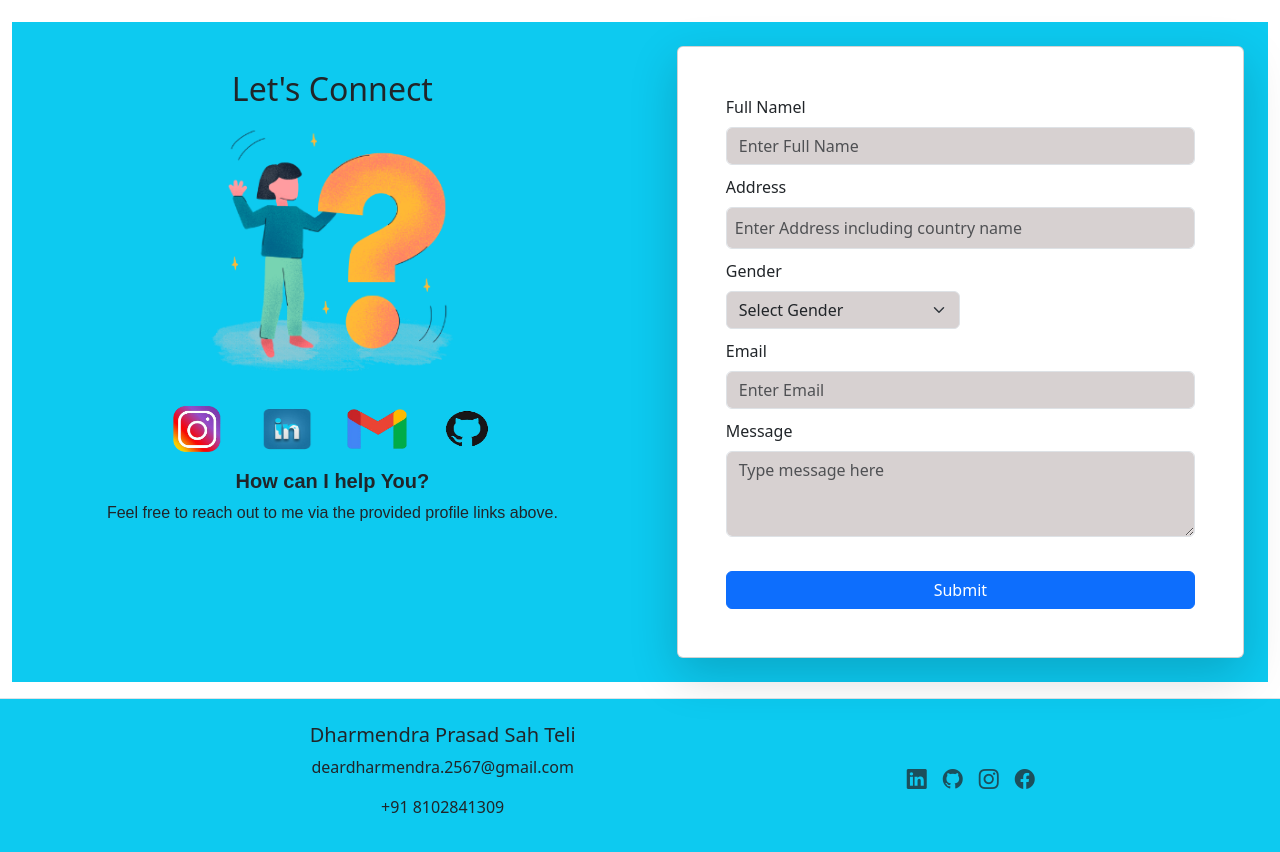
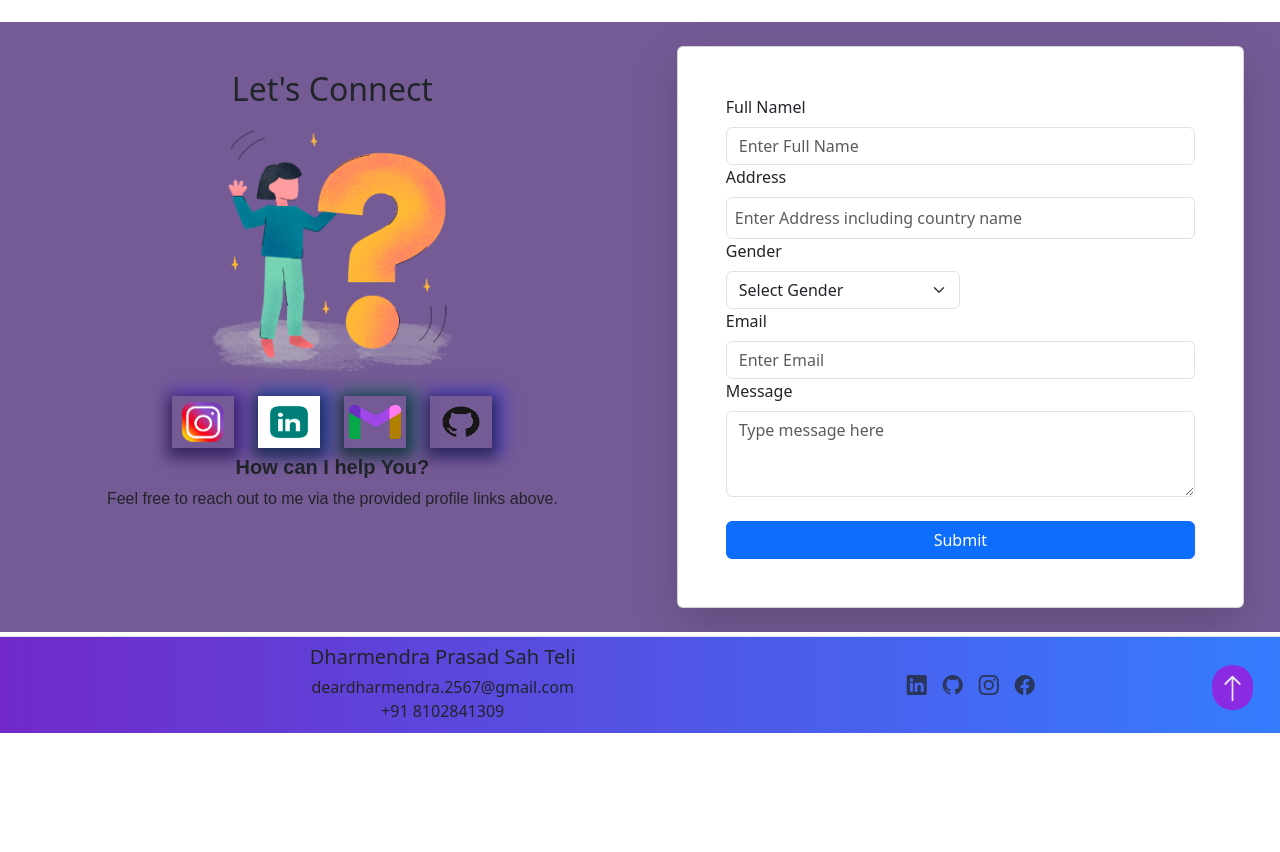
Before and after one commit to Dharmendra2567/DharmendraSah, a React (Create React App) app: page / in a window 1280 px wide. Shown: the part 1820-2672 px from the top of the page. After the commit the page ends 2553 px from the top, so only its background shows below. Built offline with nearby package versions, Linux system fonts and the light colour scheme.

Commit message:
transition added

```diff
--- a/src/MyRoutes.js
+++ b/src/MyRoutes.js
@@ -7,6 +7,7 @@ import AllQuotes from "./AllQuotes";
 import { Contact } from "./pages/Contact";
 import About from "./pages/About";
 import { Footer } from "./components/Footer";
+import ProjectSection from "./components/ProjectSection";
 
 const MyRoutes=()=>{
     return(
@@ -19,6 +20,9 @@ const MyRoutes=()=>{
                 <Route path="/contact" element={<Contact/>}/>
                 <Route path="/about" element={<About/>}/>
                 {/* <Route path="/footer" element={<Footer/>}/> */}
+
+                <Route path="/nav" element={<Navbar/>}/>
+                <Route path="/project" element={<ProjectSection/>}/>
              </Routes>
             </BrowserRouter>
         </>
--- a/src/components/AboutSection.js
+++ b/src/components/AboutSection.js
@@ -1,15 +1,38 @@
-import React from 'react'
+import React, { useEffect, useRef } from 'react'
 import { Link } from 'react-router-dom'
+import { observeIntersection } from '../utility/userInterfaceObserver'
 
 const AboutSection = () => {
+    const h1Ref =useRef(null)
+    const pRef = useRef(null)
+    const h2Ref = useRef(null)
+    const p1Ref = useRef(null);
+    const p2Ref  = useRef(null)
+    const p3Ref = useRef(null)
+    const p4Ref = useRef(null)
+    const p5Ref  = useRef(null)
+     const moveUpRef = useRef(null);
+
+
+    useEffect(()=>{
+        observeIntersection([h1Ref,pRef,h2Ref,p1Ref,p2Ref,p3Ref,p4Ref,p5Ref, moveUpRef]);
+    },[]);
+
+    function scrollToTop() {
+        window.scrollTo({
+            top: 0,
+            behavior: 'smooth',
+        });
+    }
   return (
    <>
-     <iv className="row text-center">
+     <div className="row text-center">
 
 <div className='about d-flex flex-column align-items-center justify-content-center '></div>
-<h1 className='header-text py-3'>Software Enginner</h1>
+<h1  className='header-text py-3 h1' ref={h1Ref}>Software Enginner</h1>
+<div className='ptext' ref={pRef}>
 <p className="about-text para-text text-lg-center">
-    Hello, I’m Dharmendra Sah, a 5th-semester B.Tech student in Computer Science at Lovely Professional University, Punjab. I specialize in Full Stack Development.
+    Hello, I’m Dharmendra Sah, a B.Tech student in Computer Science at Lovely Professional University, Punjab. I specialize in Full Stack Development.
 </p>
 
 <p className="about-text para-text text-lg-center">
@@ -19,15 +42,16 @@ const AboutSection = () => {
 <p className="about-text para-text text-lg-center">
     I excel in Full Stack web and app development, using technologies like MERN and Flutter. Scroll down to see my journey.
 </p>
+</div>
 
-</iv>
+</div>
 <div className='row'>
-<h1 className='header-text text-center py-3'>Software Engineer Journey</h1>
+<h1 className='header-text text-center py-3 h2' ref={h2Ref}>Software Engineer Journey</h1>
 <div className='d-flex flex-lg-nowrap flex-wrap'>
     <div className='journey '>
         <div className='journey-icon '></div>
 
-        <div className='journey-item flex item'>
+        <div className='journey-item flex item p1' ref={p1Ref}>
             <div className='d-flex w-100 flex-lg-nowrap flex-wrap'>
                 <div className='journey-content flex-item w-100' style={{ borderLeft: 'none', }}>
                     <h5 style={{ fontFamily: "'Montserrat', sans-serif", fontWeight: '700' }}>Higher Education</h5>
@@ -45,7 +69,7 @@ const AboutSection = () => {
             </div>
         </div>
         {/* //Dursikshya certification */}
-        <div className='journey-item flex item'>
+        <div className='journey-item flex item p2' ref={p2Ref}>
             <div className='d-flex w-100 flex-lg-nowrap flex-wrap'>
                 <div className='journey-content flex-item w-100' style={{ borderLeft: 'none', }}>
                     <h5 style={{ fontFamily: "'Montserrat', sans-serif", fontWeight: '700' }}>OJT(On The Job Training)<small>(20022-2024)</small></h5>
@@ -63,7 +87,7 @@ const AboutSection = () => {
             </div>
         </div>
         {/* graduation */}
-        <div className='journey-item flex item'>
+        <div className='journey-item flex item p3' ref={p3Ref}>
             <div className='d-flex w-100 flex-lg-nowrap flex-wrap'>
                 <div className='journey-content flex-item w-100' style={{ borderLeft: 'none', }}>
                     <h5 style={{ fontFamily: "'Montserrat', sans-serif", fontWeight: '700' }}> Bachelor's Degree</h5>
@@ -101,7 +125,7 @@ const AboutSection = () => {
             </div>
         </div>
         {/* summer training  */}
-        <div className='journey-item flex item'>
+        <div className='journey-item flex item p4' ref={p4Ref}>
             <div className='d-flex w-100 flex-lg-nowrap flex-wrap'>
                 <div className='journey-content flex-item w-100' style={{ borderLeft: 'none', }}>
                     <h5 style={{ fontFamily: "'Montserrat', sans-serif", fontWeight: '700' }}>Summer Training</h5>
@@ -120,16 +144,19 @@ const AboutSection = () => {
                 </div>
             </div>
         </div>
-        ,<div className='journey-item d-flex w-50 m-auto mb-5'>
+        ,<div className='journey-item d-flex w-50 m-auto mb-5 p5' ref={p5Ref}>
             <div className='journey-content w-100'>
-                <h5><b>Currest Status</b></h5>
-                <p>Currently, I am pursuing a B.Tech and am in my 5<sup>th</sup> semester while interning at CodSoft</p>
+                <h5><b>Current Status</b></h5>
+                <p>3<sup>rd</sup> Year B.Tech CSE | Graduating 2026</p>
             </div>
         </div>
 
 
     </div>
 </div>
+<div className='move-up ' ref={moveUpRef}>
+                    <button onClick={scrollToTop} className='btn-primary'><i className='bi bi-arrow-up'></i></button>
+                </div>
 </div>
    </>
   )
--- a/src/components/ContactSection.js
+++ b/src/components/ContactSection.js
@@ -2,35 +2,34 @@ import React, { useEffect, useRef } from 'react'
 import { observeIntersection } from '../utility/userInterfaceObserver';
 
 const ContactSection = () => {
-  const  flexRef1 = useRef(null);
+  const flexRef1 = useRef(null);
   const flexRef2 = useRef(null);
 
-  useEffect(()=>{
-    observeIntersection([flexRef1,flexRef2])
-  },[])
+  useEffect(() => {
+    observeIntersection([flexRef1, flexRef2])
+  }, [])
   return (
     <>
-         <div className='row'>
+      <div className='row overflow-hidden'>
         <h1 className='header-text text-center pt-5 pb-3'>Contact</h1>
-          <div className='w-100 d-flex flex-wrap flex-lg-nowrap '>
-            <div className='d-flex p-5 flex-item flex-column text-center align-items-center bg-info w-100 h-auto flex1' ref={flexRef1}>
+        <div className=' d-flex  flex-wrap flex-lg-nowrap flex-bg '>
+          {/* flex1  */}
+          <div className='d-flex p-5 flex-item flex-column text-center align-items-center  w-100 flex1' ref={flexRef1}>
             <h2>Let's Connect</h2>
             <img src='./images/what_ask.png' className='h-80 w-50' alt='myImage' ></img>
             <div className='d-flex justify-content-end contact-icon'>
-                <a href='https://www.instagram.com/_dear_dharmendra/?hl=en' target='_blank' rel='noopener noreferrer'><img src='./images/insta22.png' alt='insta icon'></img></a>
-                <a href='https://www.linkedin.com/in/dharmendra-prasad-sah-teli-b46340254/' target='_blank' rel='noopener noreferrer'><img src='./images/linkedin_icon.png' alt='linkedin logo'></img></a>
-                <a href='https://mail.google.com/mail/?view=cm&fs=1&to=deardharmendra.2567@gmail.com' target='_blank' rel='noopener noreferrer'>
-  <img src='./images/gmail1.png' alt='gmail-logo'/>
-</a>
-
-    <a href='https://www.github.com/Dharmendra2567' target='_blank' rel='noopener noreferrer'> <img src='./images/github_icon1.png' alt='github logo'></img></a>
+              <a id='insta' href='https://www.instagram.com/_dear_dharmendra/?hl=en' target='_blank' rel='noopener noreferrer'><img src='./images/insta22.png' alt='insta icon'></img></a>
+              <a id='linkedin' href='https://www.linkedin.com/in/dharmendra-prasad-sah-teli-b46340254/' target='_blank' rel='noopener noreferrer'><img src='./images/linkedin1.jpg' alt='linkedin logo'></img></a>
+              <a id='mail' href='https://mail.google.com/mail/?view=cm&fs=1&to=deardharmendra.2567@gmail.com' target='_blank' rel='noopener noreferrer'><img src='./images/gmail1.png' alt='gmail-logo' /></a>
+              <a id='github' className='light' href='https://www.github.com/Dharmendra2567' target='_blank' rel='noopener noreferrer'> <img src='./images/github_icon1.png' alt='github logo'></img></a>
             </div>
-              <div className='' style={{fontFamily:'"Robota", sans-serif'}}>
+            <div className='' style={{ fontFamily: '"Robota", sans-serif' }}>
               <h5><b>How can I help You?</b></h5>
               <p>Feel free to reach out to me via the provided profile links above.</p>
             </div>
           </div>
-            <div className='flex-item  p-4 bg-info w-100  form flex2' ref={flexRef2}>
+          {/* flex2  */}
+          <div className='flex-item  p-4 w-100 h-auto flex2' ref={flexRef2}>
             <div class="p-5 card shadow-lg">
               <label for="fullname" class="form-label">Full Namel</label>
               <input type="text" class="form-control" id="fullname" placeholder="Enter Full Name" />
--- a/src/components/Footer.js
+++ b/src/components/Footer.js
@@ -1,18 +1,26 @@
-import React from 'react';
+import React, { useEffect, useRef } from 'react';
+import { observeIntersection } from '../utility/userInterfaceObserver';
 
 export const Footer = () => {
+  const detailRef = useRef(null);
+  const iconRef = useRef(null);
+
+  useEffect(()=>{
+    observeIntersection([detailRef,iconRef])
+  },[])
   return (
     <>
       <div className="b-example-divider"></div>
       <div className="row">
-        <footer className="d-flex flex-lg-nowrap flex-wrap justify-content-center bg-info w-100 align-items-center py-4 px-5 mt-3 border-top">
-          <div className="col-md-4 d-flex flex-item flex-column align-items-center">
+        <footer className="d-flex flex-lg-nowrap flex-wrap justify-content-center custom-footer-bg w-100 align-items-center py-2 px-5 mt-1 border-top">
+          <div className="col-md-4 d-flex flex-item flex-column align-items-center lh-sm footer-details" ref={detailRef}>
             <h5>Dharmendra Prasad Sah Teli</h5>
-            <p className='py-0'>deardharmendra.2567@gmail.com</p>
-            <p className='py-0'>+91 8102841309</p>
+            <p className='m-0'>deardharmendra.2567@gmail.com</p>
+            <p className='m-1'>+91 8102841309</p>
           </div>
 
-          <ul className="nav flex-item col-md-4 justify-content-end align-items-center list-unstyled d-flex fs-5">
+
+          <ul className="nav flex-item col-md-4 justify-content-end align-items-center list-unstyled d-flex fs-5 icon-list" ref={iconRef}>
             <li className="ms-3">
               <a
                 className="text-muted"
--- a/src/css/Design.css
+++ b/src/css/Design.css
@@ -1,3 +1,5 @@
+
+
 .nav-font {
     font-family: 'Roboto', sans-serif;
     font-weight: 500;
@@ -32,6 +34,13 @@
 
 .custom-bg {
        background-image: linear-gradient(to right, #357cff, #712ac9);
+}
+.custom-footer-bg {
+    background-image: linear-gradient(to right, #712ac9, #357cff);
+}
+.flex-bg{
+        background-color: #755b96; /* Deep purple for contrast */
+
 }
 
 .navbar-nav {
@@ -159,7 +168,7 @@
     text-align: center;
 }
 
-button {
+.about button {
     font-family: 'Poppins', sans-serif;
     font-weight: 600;
     font-size: 16px;
@@ -170,7 +179,7 @@ button {
     padding-block: 8px;
 
 }
-button:hover,button:focus{
+.about button:hover,button:focus{
     color: black;
 }
 
@@ -183,9 +192,21 @@ button:hover,button:focus{
     width: 60px;
 }
 .contact-icon img{
-    height: 60px;
-    width: 70px;
-    margin: 10px;
+    height: 52px;
+    width: 62px;
+    /* margin: 0px; */
     cursor: pointer;
 
 }
+
+.move-up button{
+    position: fixed;
+    right: 15px;
+    bottom: 23px;
+    z-index: 5;
+    font-size: 29px;
+    background-color: blueviolet;
+    color: rgb(233, 233, 242);
+    border: none;
+    border-radius: 20px;
+}
--- a/src/css/Transition.css
+++ b/src/css/Transition.css
@@ -27,7 +27,7 @@
 .about-me-header {
     opacity: 0;
     transform: translateY(100%);
-    transition: transform 0.9s ease-in-out, opacity 0.5s ease-in-out;
+    transition: transform 1s ease-in-out, opacity 1s ease-in-out;
 }
 
 .about-me-text.show,
@@ -84,3 +84,107 @@
     opacity: 1;
     transform: translateX(0);
 }
+
+.move-up, .h1, .h2{
+    opacity: 0;
+    transform: translateY(100%);
+    transition: transform 1s ease-in-out, opacity 1s ease-in-out;
+}
+
+.move-up.show,.h1.show, .h2.show {
+    opacity: 1;
+    transform: translateY(0);
+}
+
+/* about section transition  */
+.ptext{
+    opacity: 0;
+    transform: scale(0);
+    transition: transform 1s ease-in-out, opacity 1s ease-in-out;
+}
+.ptext.show{
+    opacity: 1;
+    transform: scale(1)
+}
+.p1, .p2 ,.p3,.p4, .p5{
+    opacity: 0;
+    transform: scale(0);
+    transition: transform 1s ease-in-out, opacity 1s ease-in-out;
+}
+.p1.show, .p2.show, .p3.show, .p4.show, .p5.show{
+    opacity: 1;
+    transform: scale(1)
+}
+
+#insta,
+#linkedin,
+#mail,
+#github{
+    /* background-color: #18191f; */
+    /* box-shadow: 0px 0px 0px #ad646480, 10px 1px 6px #2511bd80,inset 2px 2px 10px #b3b0b080, inset 2px 2px #cdc5c580, inset 2px 2px #00000080; */
+
+    box-shadow: 0 5px 13px 5px #09090980, 5px 0px 15px 7px #6423e780;
+    border-radius: 290deg;
+    margin: 7px 12px;
+    animation: animate 3s linear infinite;
+    /* text-shadow: 0 0 50px #e5e846, 0 0 100px #e77c39, 0 0 150px #b81214,0 0 200px #0072ff; */
+
+}
+
+#linkedin{
+    animation-delay: 0.3s;
+}
+#mail{
+    animation-delay: 0.7s;
+}
+#github{
+    animation-delay: 0.1s;
+
+}
+@keyframes animate{
+    from{
+        filter: hue-rotate(8deg);
+    }
+    to{
+        filter: hue-rotate(360deg);
+    }
+}
+
+.footer-details, .icon-list{
+    opacity: 0;
+    transform: scale(0);
+    transition: transform 1s ease-in-out, opacity 1s ease-in-out;
+}
+.footer-details.show, .icon-list.show{
+    opacity: 1;
+    transform: scale(1);
+}
+
+/* animation text  */
+.animated-text {
+    display: inline-block;
+    overflow: hidden;
+    /* white-space: nowrap; */
+    position: relative; /* Ensures the pseudo-element aligns properly */
+    animation: reveal 5s steps(30, end), blink 0.5s step-end infinite;
+}
+
+
+@keyframes reveal {
+    from {
+        visibility: visible;
+        clip-path: inset(0 100% 0 0); /* Hides text by clipping */
+    }
+    to {
+        clip-path: inset(0 0 0 0); /* Reveals the full text */
+    }
+}
+
+@keyframes blink {
+    from {
+        background-color: transparent;
+    }
+    to {
+        background-color: black;
+    }
+}
--- a/src/pages/HomePage.js
+++ b/src/pages/HomePage.js
@@ -7,36 +7,45 @@ import ContactSection from '../components/ContactSection';
 import { Footer } from '../components/Footer';
 
 const HomePage = () => {
-    const aboutMeRef = useRef(null);
     const headerRef = useRef(null);
     const textRef = useRef(null);
     const buttonRef = useRef(null);
+    const moveUpRef = useRef(null);
+    const introImageRef = useRef(null)
+    const introTextRef = useRef(null);
+
 
     useEffect(() => {
-        const image = document.querySelector('.intro-image');
-        const text = document.querySelector('.intro-text');
+        // const image = document.querySelector('.intro-image');
+        // const text = document.querySelector('.intro-text');
 
         // Add the show class to trigger the animation on page load for the intro section
-        image.classList.add('show');
-        text.classList.add('show');
+        // image.classList.add('show');
+        // text.classList.add('show');
 
-        observeIntersection([headerRef, textRef, buttonRef]);
+        observeIntersection([introImageRef,introTextRef,headerRef, textRef, buttonRef,moveUpRef]);
     }, []);
+
+    function scrollToTop() {
+        window.scrollTo({
+            top: 0,
+            behavior: 'smooth',
+        });
+    }
 
     return (
         <>
-            <div className='container-fluid d-flex flex-column'>
+            <div className='container-fluid'>
                 <Navbar />
-                <div className='row'>
-                    <div className='intro w-100 '>
+                <div className='row '>
+                    <div className='intro  '>
                         <div className='flex-item w-100'>
-                            <img src="./images/my_pic.png" alt='' className='intro-image' />
+                            <img src="./images/my_pic.png" alt='' className='intro-image' ref={introImageRef}/>
                         </div>
                         <div className='d-flex flex-column flex item w-100 h-100 p-lg-5 '>
-                            <div className='intro-text  text-center'>
+                            <div className='intro-text  text-center' ref={introTextRef}>
                                 <h1 className='header-text'>Dharmendra Sah</h1>
-                                <p className='text-dark font-oswald fs-5 fw-bolder'>Software Engineer | Full Stack Developer</p>
-
+                                <p className='text-dark font-oswald fs-5 fw-bolder animated-text'>Software Engineer | Full Stack Developer</p>
                             </div>
                             <div className=' flex-item qot px-3'>
                                 <Quote />
@@ -46,7 +55,7 @@ const HomePage = () => {
                     </div>
                 </div>
                 <div className='row'>
-                    <div className='about d-flex flex-column align-items-center justify-content-center' ref={aboutMeRef}>
+                    <div className='about d-flex flex-column align-items-center justify-content-center'>
                         <h1 className='p-4 about-me-header header-text' ref={headerRef}>About Me</h1>
                         <p className='about-me-text about-text para-text text-lg-center' ref={textRef}>Hello, I’m a MERN Stack Developer with
                             2 years of real-world experience. My focus is on building dynamic, responsive web applications and crafting efficient
@@ -61,6 +70,10 @@ const HomePage = () => {
                 <ProjectSection />
                 <ContactSection />
                 <Footer />
+                {/* arrow-up button  */}
+                <div className='move-up ' ref={moveUpRef}>
+                    <button onClick={scrollToTop} className='btn-primary'><i className='bi bi-arrow-up'></i></button>
+                </div>
             </div>
         </>
     );
```
Also changed, not shown: public/images/dot-mirror.jpg (added), public/images/linkedin1.jpg (added). Lines whose indentation alone changed are shown as unchanged.
